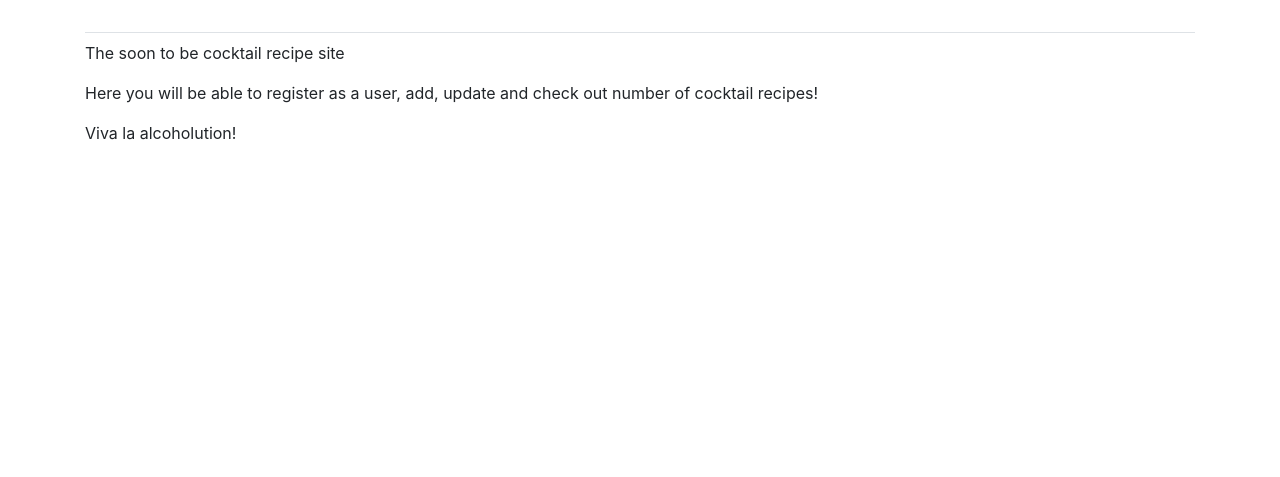
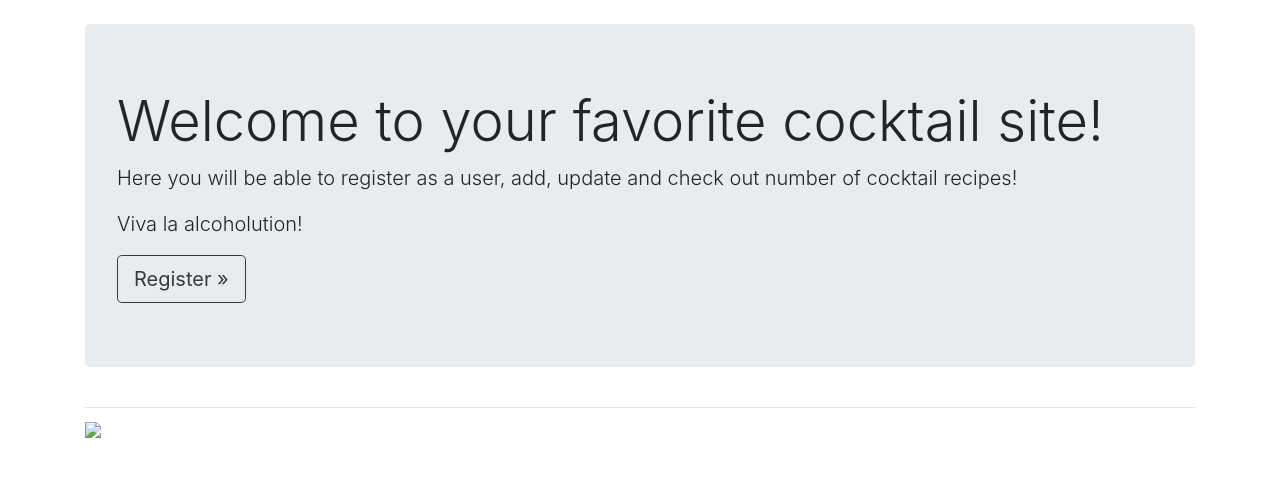
Before and after one commit to makutas/webv2Django, a Django app: template recipes/templates/recipes/index.html in a window 1280 px wide. Shown: the part 58-535 px from the top of the page. Run offline with Django 3.2, Linux system fonts and the light colour scheme; the template is opened without the code that fills it, so the values that code supplies are empty; some libraries are stand-ins or nearby versions.

Commit message:
update index html

```diff
--- a/recipes/templates/recipes/index.html
+++ b/recipes/templates/recipes/index.html
@@ -1,9 +1,22 @@
 {% extends "recipes/base.html" %}
 
+{% block page_header %}
+    <div class="jumbotron">
+        <h1 class="display-4">
+            Welcome to your favorite cocktail site!
+        </h1>
+        <p class="lead">
+            Here you will be able to register as a user, add, update and check out number of cocktail recipes!
+        </p>
+
+        <p class="lead">
+            Viva la alcoholution!
+        </p>
+        <a class="btn btn-lg btn-outline-dark" href="{% url 'users:register' %}" role="button">
+            Register &raquo;
+        </a>
+    </div>
+{% endblock page_header %}
 {% block content %}
-<p>The soon to be cocktail recipe site</p>
-
-<p>Here you will be able to register as a user, add, update and check out number of cocktail recipes!</p>
-
-<p>Viva la alcoholution!</p>
+<img src="https://img.thedailybeast.com/image/upload/c_crop,d_placeholder_euli9k,h_1440,w_2560,x_0,y_0/dpr_1.5/c_limit,w_1044/fl_lossy,q_auto/v1517521303/180131-wondrich-bad-cocktail-tease_wghhv8" style="width:100%;">
 {% endblock content %}
```
